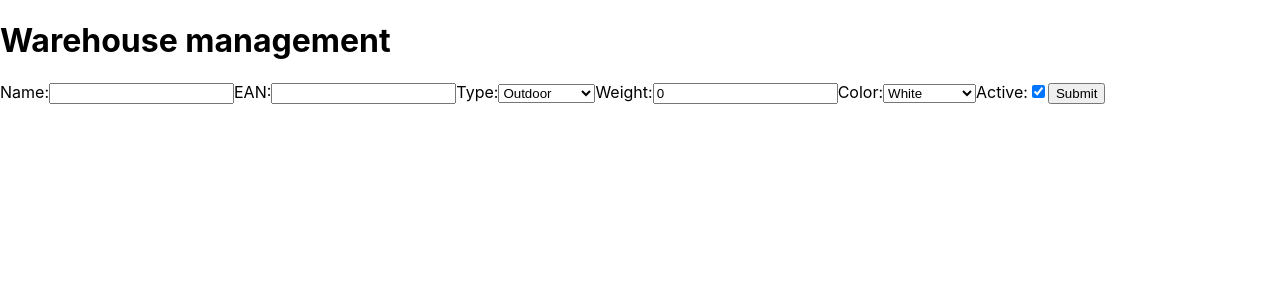
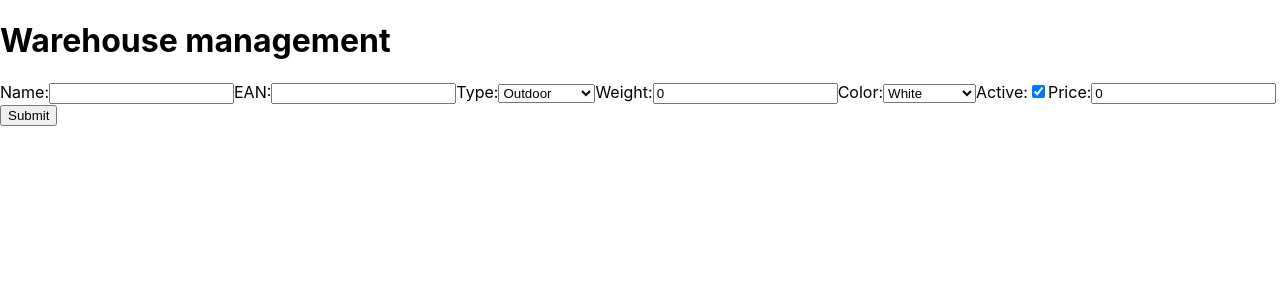
Before and after one commit to elvyra/warehouse-management, a React (Create React App) app: page /products/1/edit in a window 1280 px wide. Shown: the top 300 px of the page. Built offline with nearby package versions, Linux system fonts and the light colour scheme.

Commit message:
Price history added to Product model

```diff
--- a/src/components/interfaces/interfaces.ts
+++ b/src/components/interfaces/interfaces.ts
@@ -6,6 +6,12 @@ export interface IProduct {
   weight: number;
   color: ProductColor;
   active: boolean;
+  priceHistory: IPriceHistory[];
+}
+
+export interface IPriceHistory {
+  price: number;
+  date: number;
 }
 
 export enum ProductType {
--- a/src/components/productForm/CreateProductFromFormData.ts
+++ b/src/components/productForm/CreateProductFromFormData.ts
@@ -2,17 +2,27 @@ import { IProduct } from "../interfaces/interfaces";
 
 export const NewId = () => Math.random().toString(36).substr(2, 9);
 
-export const CreateNewProduct = (event: React.FormEvent<HTMLFormElement>) => {
-  let target = event.currentTarget;
-  let product: IProduct = {
-    id: NewId(),
+const CreateProduct = (target: any) => {
+  return {
     name: ((target.name as unknown) as HTMLInputElement).value,
     EAN: ((target.ean as unknown) as HTMLInputElement).value,
     type: Number(((target.type as unknown) as HTMLInputElement).value),
     weight: Number(((target.weight as unknown) as HTMLInputElement).value),
     color: Number(((target.color as unknown) as HTMLInputElement).value),
     active: ((target.active as unknown) as HTMLInputElement).checked,
+    priceHistory: [
+      {
+        price: Number(((target.price as unknown) as HTMLInputElement).value),
+        date: Date.now(),
+      },
+    ],
   };
+};
+
+export const CreateNewProduct = (event: React.FormEvent<HTMLFormElement>) => {
+  let target = event.currentTarget;
+  let product: IProduct = CreateProduct(target);
+  product.id = NewId();
   return product;
 };
 
@@ -20,14 +30,7 @@ export const CreateEditedProduct = (
   event: React.FormEvent<HTMLFormElement>
 ) => {
   let target = event.currentTarget;
-  let product: IProduct = {
-    id: ((target.id as unknown) as HTMLInputElement).value,
-    name: ((target.name as unknown) as HTMLInputElement).value,
-    EAN: ((target.ean as unknown) as HTMLInputElement).value,
-    type: Number(((target.type as unknown) as HTMLInputElement).value),
-    weight: Number(((target.weight as unknown) as HTMLInputElement).value),
-    color: Number(((target.color as unknown) as HTMLInputElement).value),
-    active: ((target.active as unknown) as HTMLInputElement).checked,
-  };
+  let product: IProduct = CreateProduct(target);
+  product.id = ((target.id as unknown) as HTMLInputElement).value;
   return product;
 };
--- a/src/components/productForm/ProductForm.tsx
+++ b/src/components/productForm/ProductForm.tsx
@@ -76,6 +76,16 @@ const ProductForm: React.FC<PropsType> = ({
           onChange={handleChangeActive}
         />
       </label>
+      <label>
+        Price:
+        <input
+          type="text"
+          name="price"
+          defaultValue={
+            !isNullOrUndefined(product) ? product.priceHistory[0].price : 0
+          }
+        />
+      </label>
     </>
   );
 };
```
